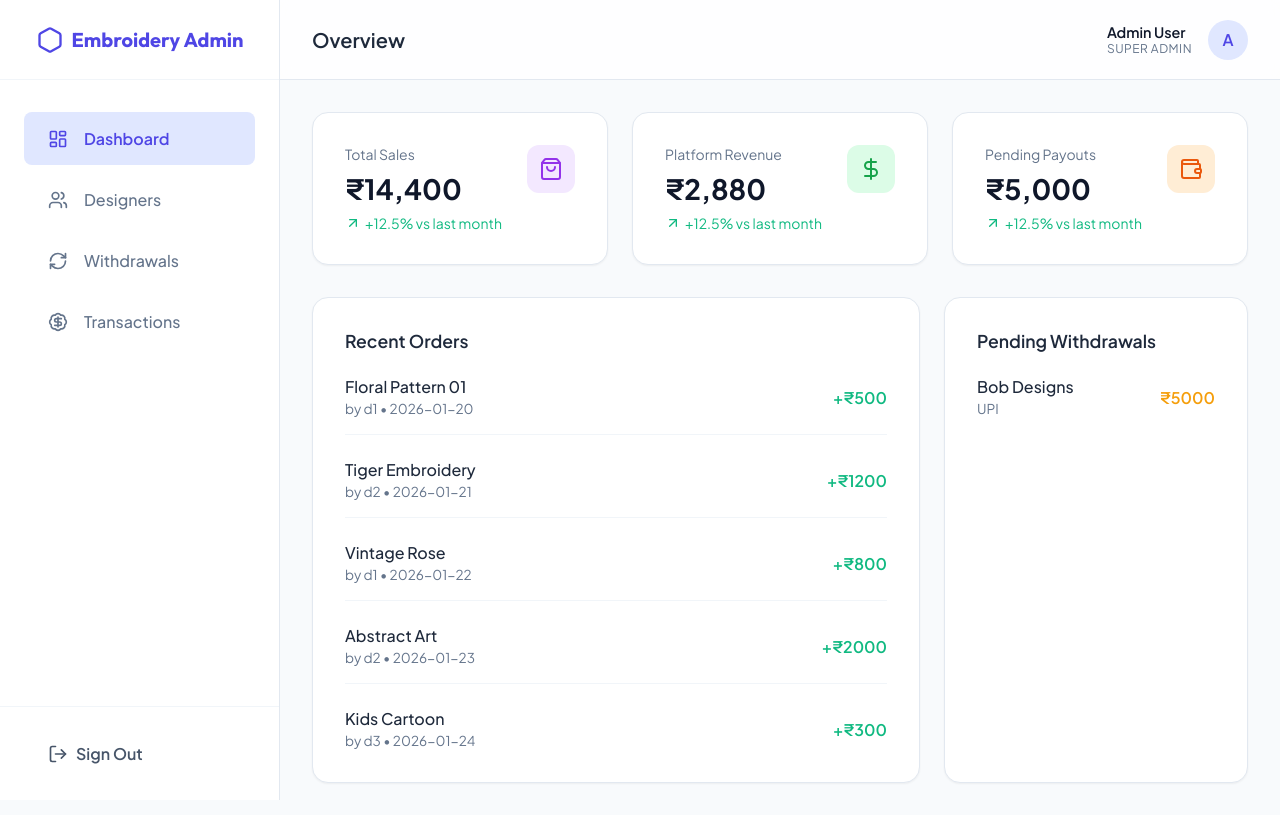
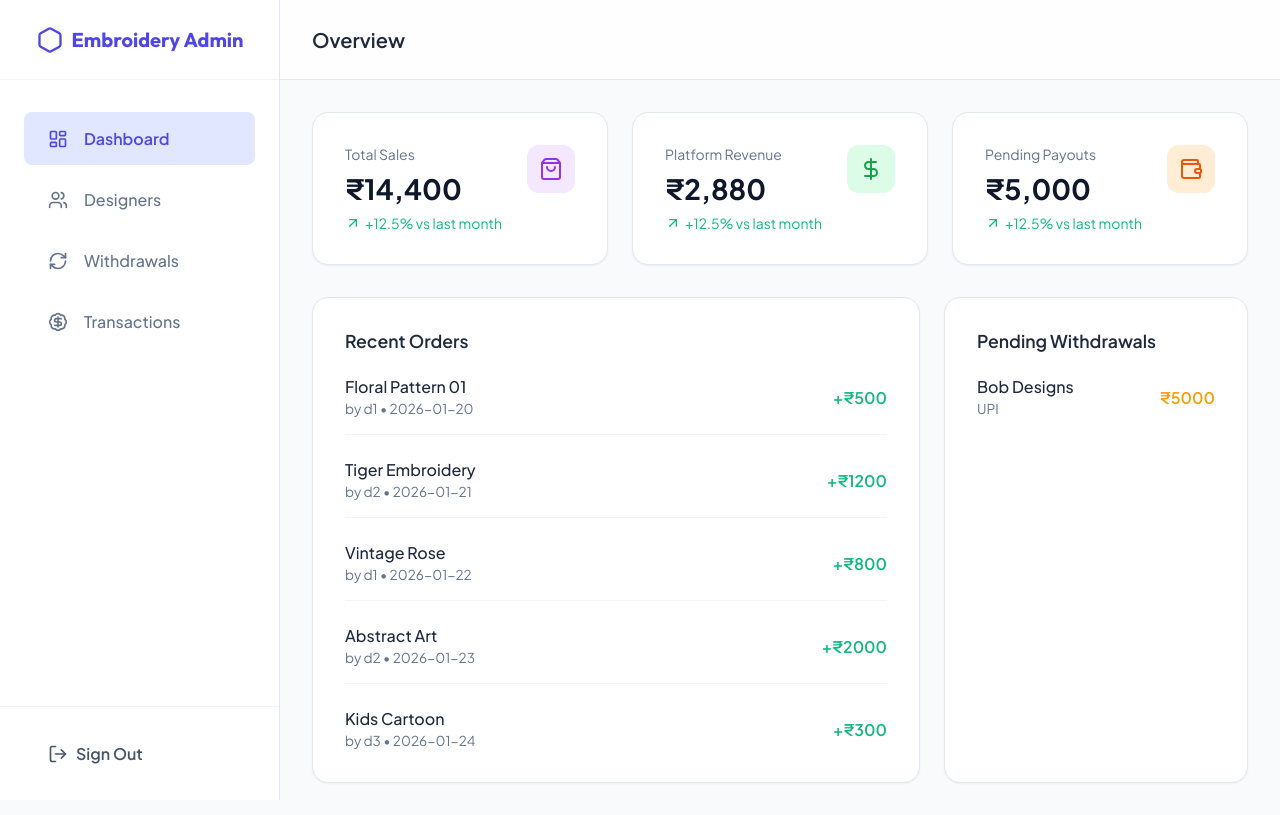
Before and after one commit to jaydipsonani/embroidery-admin-panel, a Next.js app: page /admin in a window 1280 px wide. Built offline with nearby package versions, Linux system fonts and the light colour scheme; sample sign-in values are in the browser's storage.

Commit message:
fixed some design issue

```diff
--- a/src/components/layout/Header/index.tsx
+++ b/src/components/layout/Header/index.tsx
@@ -20,13 +20,13 @@ export const Header: React.FC<HeaderProps> = ({ title = 'Dashboard', onMenuClick
                 <h2 className={styles.title}>{title}</h2>
             </div>
 
-            <div className={styles.profile}>
+            {/* <div className={styles.profile}>
                 <div className={styles.info}>
                     <span className={styles.name}>Admin User</span>
                     <span className={styles.role}>Super Admin</span>
                 </div>
                 <div className={styles.avatar}>A</div>
-            </div>
+            </div> */}
         </header>
     );
 };
```
